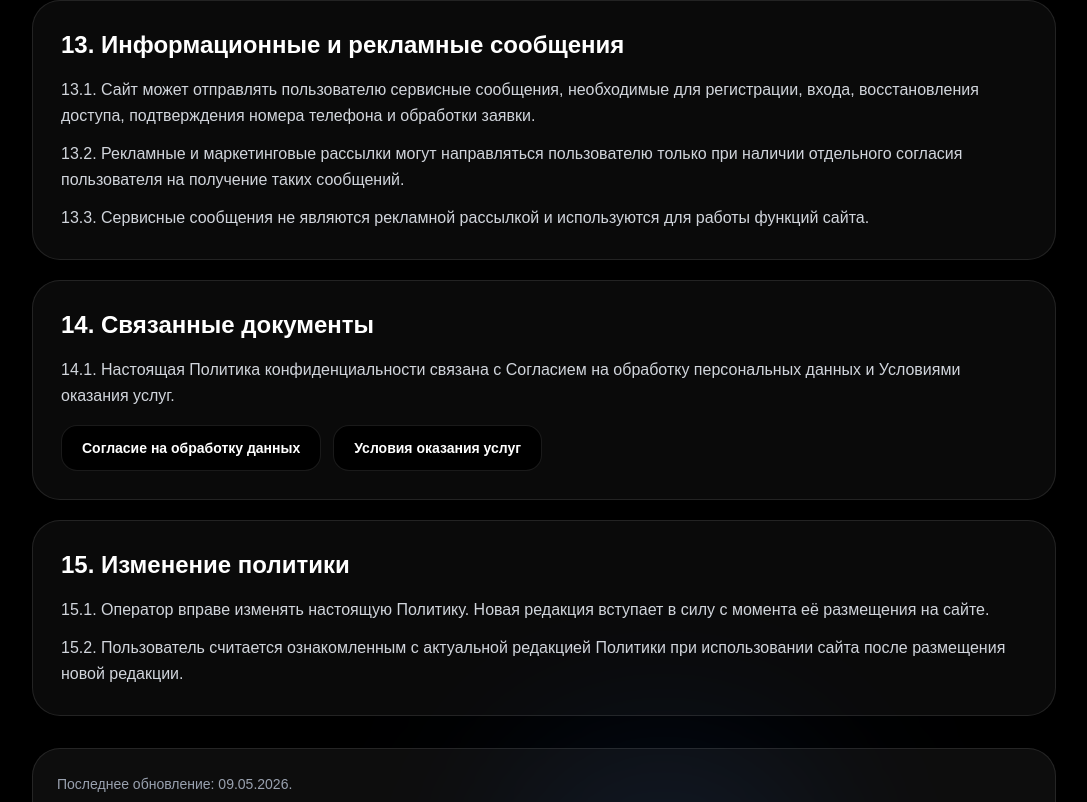
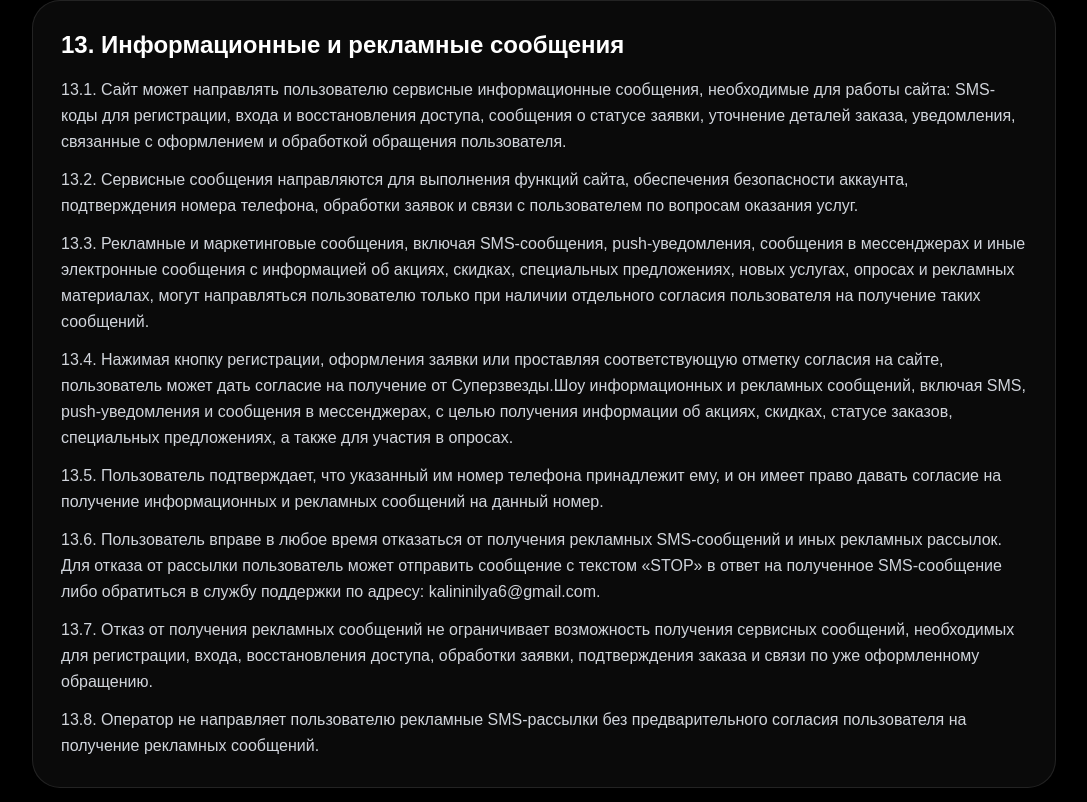
Before and after one commit to Fotbolka/superzvezdy-show, a Next.js app in the folder frontend/: page /privacy in a window 1280 px wide. Shown: the part 5618-6420 px from the top of the page, without its empty margins (96-1183 px from the left). Built offline with nearby package versions, Linux system fonts and the light colour scheme; no server answers.

Commit message:
Add sitemap and robots for SEO

```diff
--- a/frontend/app/privacy/page.tsx
+++ b/frontend/app/privacy/page.tsx
@@ -312,20 +312,61 @@ export default function PrivacyPage() {
 
               <Section title="13. Информационные и рекламные сообщения">
                 <p>
-                  13.1. Сайт может отправлять пользователю сервисные сообщения,
-                  необходимые для регистрации, входа, восстановления доступа,
-                  подтверждения номера телефона и обработки заявки.
+                  13.1. Сайт может направлять пользователю сервисные информационные
+                  сообщения, необходимые для работы сайта: SMS-коды для регистрации,
+                  входа и восстановления доступа, сообщения о статусе заявки, уточнение
+                  деталей заказа, уведомления, связанные с оформлением и обработкой
+                  обращения пользователя.
                 </p>
 
                 <p>
-                  13.2. Рекламные и маркетинговые рассылки могут направляться
-                  пользователю только при наличии отдельного согласия пользователя
-                  на получение таких сообщений.
+                  13.2. Сервисные сообщения направляются для выполнения функций сайта,
+                  обеспечения безопасности аккаунта, подтверждения номера телефона,
+                  обработки заявок и связи с пользователем по вопросам оказания услуг.
                 </p>
 
                 <p>
-                  13.3. Сервисные сообщения не являются рекламной рассылкой и используются
-                  для работы функций сайта.
+                  13.3. Рекламные и маркетинговые сообщения, включая SMS-сообщения,
+                  push-уведомления, сообщения в мессенджерах и иные электронные
+                  сообщения с информацией об акциях, скидках, специальных предложениях,
+                  новых услугах, опросах и рекламных материалах, могут направляться
+                  пользователю только при наличии отдельного согласия пользователя на
+                  получение таких сообщений.
+                </p>
+
+                <p>
+                  13.4. Нажимая кнопку регистрации, оформления заявки или проставляя
+                  соответствующую отметку согласия на сайте, пользователь может дать
+                  согласие на получение от Суперзвезды.Шоу информационных и рекламных
+                  сообщений, включая SMS, push-уведомления и сообщения в мессенджерах,
+                  с целью получения информации об акциях, скидках, статусе заказов,
+                  специальных предложениях, а также для участия в опросах.
+                </p>
+
+                <p>
+                  13.5. Пользователь подтверждает, что указанный им номер телефона
+                  принадлежит ему, и он имеет право давать согласие на получение
+                  информационных и рекламных сообщений на данный номер.
+                </p>
+
+                <p>
+                  13.6. Пользователь вправе в любое время отказаться от получения
+                  рекламных SMS-сообщений и иных рекламных рассылок. Для отказа от
+                  рассылки пользователь может отправить сообщение с текстом «STOP»
+                  в ответ на полученное SMS-сообщение либо обратиться в службу поддержки
+                  по адресу: kalininilya6@gmail.com.
+                </p>
+
+                <p>
+                  13.7. Отказ от получения рекламных сообщений не ограничивает возможность
+                  получения сервисных сообщений, необходимых для регистрации, входа,
+                  восстановления доступа, обработки заявки, подтверждения заказа и связи
+                  по уже оформленному обращению.
+                </p>
+
+                <p>
+                  13.8. Оператор не направляет пользователю рекламные SMS-рассылки без
+                  предварительного согласия пользователя на получение рекламных сообщений.
                 </p>
               </Section>
 
--- /dev/null
+++ b/frontend/app/robots.ts
@@ -0,0 +1,13 @@
+import type { MetadataRoute } from "next";
+
+export default function robots(): MetadataRoute.Robots {
+  const baseUrl = "https://superzvezdy-show.vercel.app";
+
+  return {
+    rules: {
+      userAgent: "*",
+      allow: "/",
+    },
+    sitemap: `${baseUrl}/sitemap.xml`,
+  };
+}
--- /dev/null
+++ b/frontend/app/sitemap.ts
@@ -0,0 +1,50 @@
+import type { MetadataRoute } from "next";
+
+export default function sitemap(): MetadataRoute.Sitemap {
+  const baseUrl = "https://superzvezdy-show.vercel.app";
+
+  return [
+    {
+      url: `${baseUrl}/`,
+      lastModified: new Date(),
+      changeFrequency: "weekly",
+      priority: 1,
+    },
+    {
+      url: `${baseUrl}/animators`,
+      lastModified: new Date(),
+      changeFrequency: "weekly",
+      priority: 0.9,
+    },
+    {
+      url: `${baseUrl}/services`,
+      lastModified: new Date(),
+      changeFrequency: "weekly",
+      priority: 0.9,
+    },
+    {
+      url: `${baseUrl}/reviews`,
+      lastModified: new Date(),
+      changeFrequency: "weekly",
+      priority: 0.7,
+    },
+    {
+      url: `${baseUrl}/privacy`,
+      lastModified: new Date(),
+      changeFrequency: "yearly",
+      priority: 0.3,
+    },
+    {
+      url: `${baseUrl}/terms`,
+      lastModified: new Date(),
+      changeFrequency: "yearly",
+      priority: 0.3,
+    },
+    {
+      url: `${baseUrl}/personal-data-consent`,
+      lastModified: new Date(),
+      changeFrequency: "yearly",
+      priority: 0.3,
+    },
+  ];
+}
```
